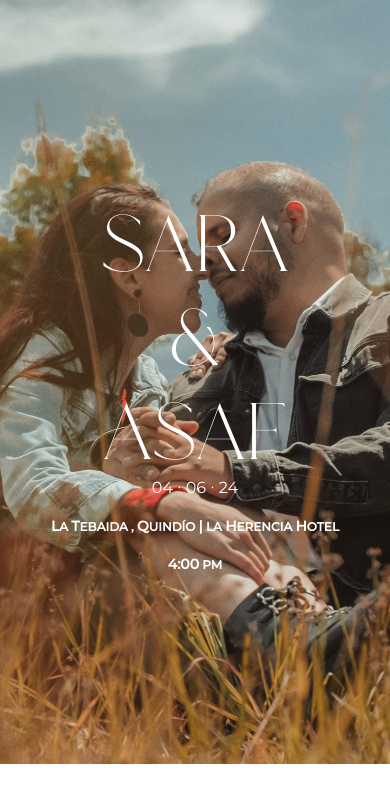
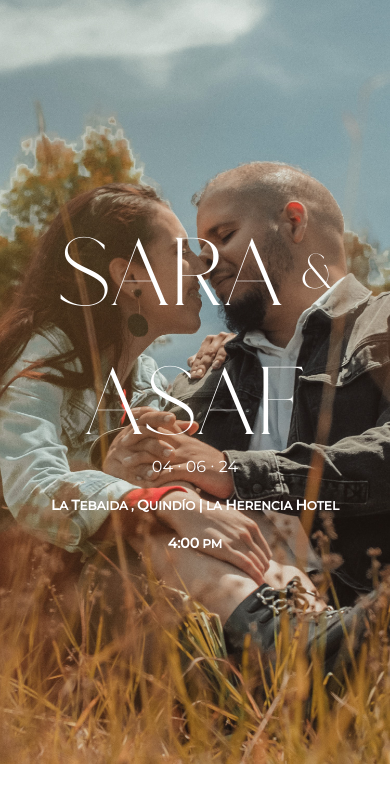
Before and after one commit to diegofer/wedding, an Angular app: page / in a window 390 px wide. Shown: the top 802 px of the page. Built offline with nearby package versions, Linux system fonts and the light colour scheme.

Commit message:
Mejorando fuentes responsive

```diff
--- a/src/styles.scss
+++ b/src/styles.scss
@@ -2,17 +2,27 @@
 @import 'assets/fonts/Montserrat/stylesheet.css';
 
 // VARIABLES //
-$font-1: 'NT SEAWAVE standart', Helvetica, Arial, sans-serif;
-$font-2: 'Montserrat', Helvetica, Arial, sans-serif;
-$font-3: 'Montserrat-Medium', Helvetica, Arial, sans-serif;
-$font-4: 'Montserrat-Light', Helvetica, Arial, sans-serif;
-
 $color-0: #fff;
 $color-1: #4E5243;
 $color-2: #909380;
 $color-3: #9F6F53;
 $color-4: #CFAC8E;
 $color-5: #DDD4C4;
+
+$font-1: 'NT SEAWAVE standart', Helvetica, Arial, sans-serif;
+$font-2: 'Montserrat', Helvetica, Arial, sans-serif;
+$font-3: 'Montserrat-Medium', Helvetica, Arial, sans-serif;
+$font-4: 'Montserrat-Light', Helvetica, Arial, sans-serif;
+
+$font-size-sm: clamp(0.8rem, 0.1vw + 0.78rem, 0.89rem);
+$font-size-base: clamp(1rem, 0.2vw + 0.95rem, 1.19rem);
+$font-size-md: clamp(1.25rem, 0.35vw + 1.16rem, 1.58rem);
+$font-size-lg: clamp(1.56rem, 0.58vw + 1.42rem, 2.11rem);
+$font-size-xl: clamp(1.95rem, 0.9vw + 1.73rem, 2.81rem);
+$font-size-xxl: clamp(2.44rem, 1.38vw + 2.1rem, 3.75rem);
+$font-size-xxxl: clamp(3.05rem, 2.05vw + 2.54rem, 5rem);
+
+$gap: clamp(1rem, 0.94rem + 0.30000000000000004vw, 1.3rem);
 
 // GLOBAL STYLES //
 body {
@@ -56,7 +66,6 @@ section#keyvisual {
 
     #container {
         position: absolute;
-        //background-color: red;
         top: 50%;
         left: 10%;
         right: 10%;
@@ -66,22 +75,17 @@ section#keyvisual {
         align-items: center;
 
         h1 {
-            font-size: 80px;
+            font-size: 5rem;
+            font-size: clamp(6rem, 4rem + 5vw, 11rem);
             display: flex;
-            flex-direction: column;
+            flex-wrap: wrap;
+            justify-content: center;
             align-items: center;
-            gap: 0px;
+            gap: $gap;
 
             span {
-                font-size: 80px;
+                font-size: $font-size-xxxl;
             }
-
-            @media all and (min-width: 768px) {
-                flex-direction: row;
-                font-size: 150px;
-                gap: 40px;
-            }
-
         }
 
         #date {
```
